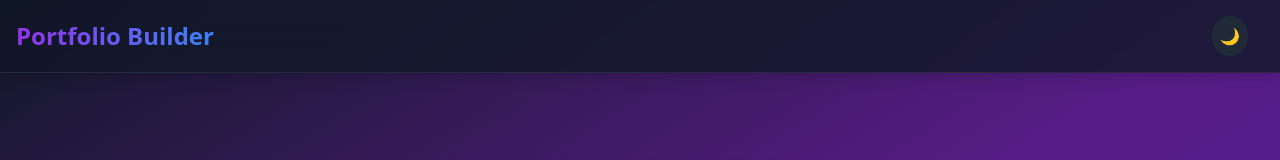
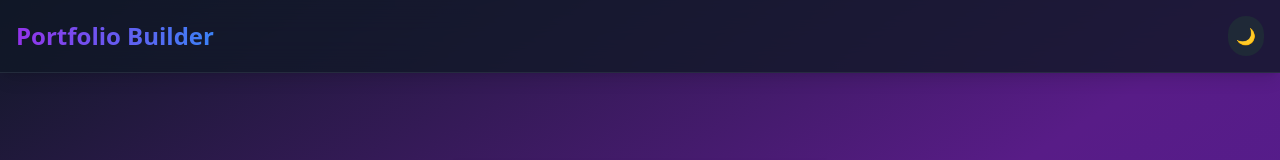
Before and after one commit to Rishav-Kumar1402/PortfolioBuilder, a React (Vite) app in the folder frontend/: page /login in a window 1280 px wide. Shown: the top 160 px of the page. Built offline with nearby package versions, Linux system fonts and the light colour scheme.

Commit message:
toggle button changes

```diff
--- a/frontend/src/App.jsx
+++ b/frontend/src/App.jsx
@@ -81,12 +81,6 @@ function App() {
 
                 {/* Always visible theme toggle */}
                 <div className="flex items-center space-x-4">
-                  <button
-                    onClick={toggleTheme}
-                    className={`p-2 rounded-full ${theme === 'dark' ? 'bg-gray-800 text-yellow-300' : 'bg-gray-200 text-gray-800'} hover:bg-opacity-80 transition-colors duration-200`}
-                  >
-                    {theme === 'dark' ? '🌙' : '☀️'}
-                  </button>
 
                   {/* Desktop navigation */}
                   <div className="hidden md:flex items-center space-x-8">
@@ -118,6 +112,13 @@ function App() {
                       </>
                     )}
                   </div>
+
+                   <button
+                    onClick={toggleTheme}
+                    className={`p-2 rounded-full ${theme === 'dark' ? 'bg-gray-800 text-yellow-300' : 'bg-gray-200 text-gray-800'} hover:bg-opacity-80 transition-colors duration-200`}
+                  >
+                    {theme === 'dark' ? '🌙' : '☀️'}
+                  </button>
 
                   {/* Mobile menu button */}
                   {!(location.pathname === '/login' || location.pathname === '/signup') && (
```
